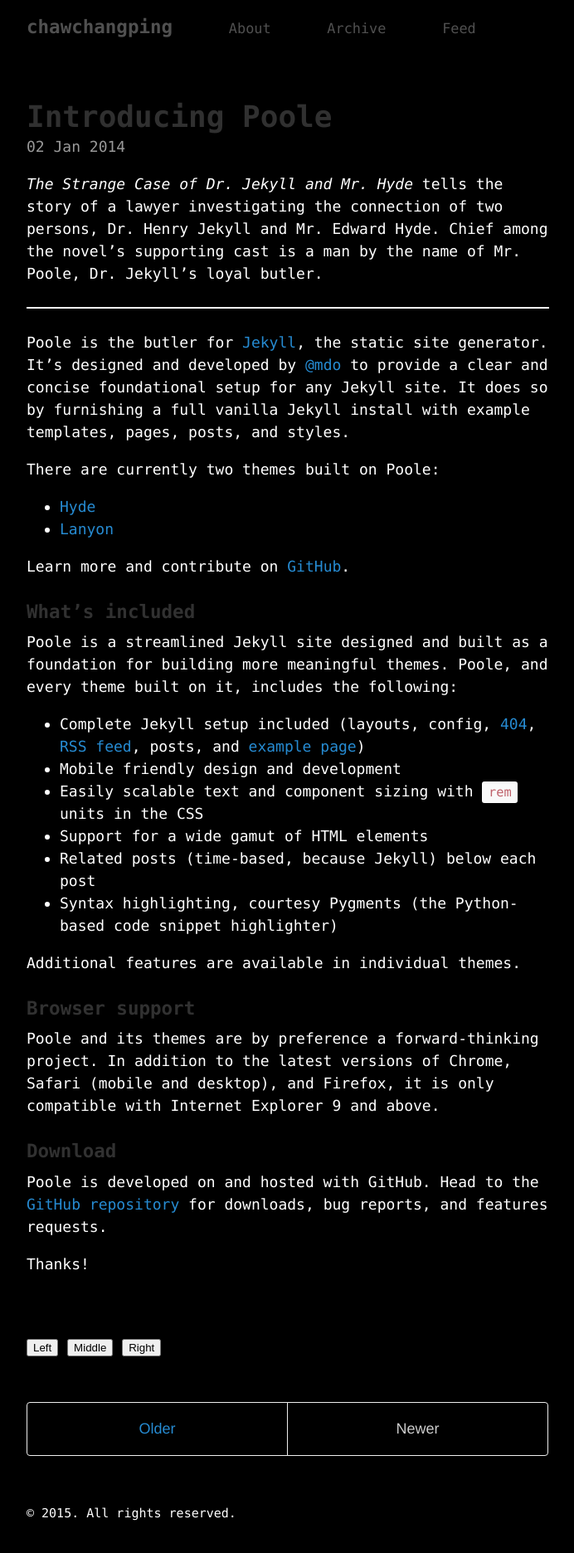
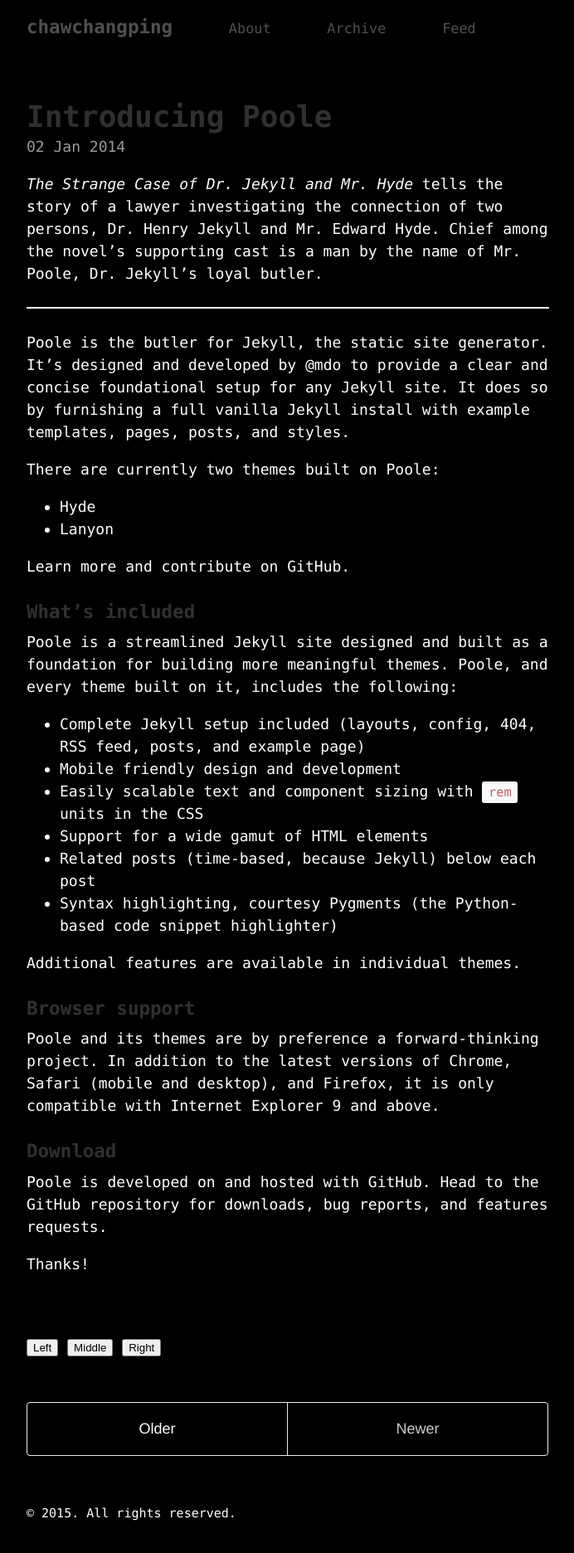
Before and after one commit to chawchangping/-chawchangping.github.io, a Jekyll site: the page built from index.html, in a window 1280 px wide. Shown: the whole page at 83% size, without its empty margins (293-985 px from the left). Built offline with Jekyll 4.4.1, drawn with Linux system fonts in a browser that asks for light colours; the list of posts is cut into pages by our own code.

Commit message:
Update _base.scss

```diff
--- a/_sass/_base.scss
+++ b/_sass/_base.scss
@@ -33,7 +33,7 @@
 
 // No `:visited` state is required by default (browsers will use `a`)
 a {
-  color: #268bd2;
+  color: #ffffff;
   text-decoration: none;
 
   // `:focus` is linked to `:hover` for basic accessibility
```
